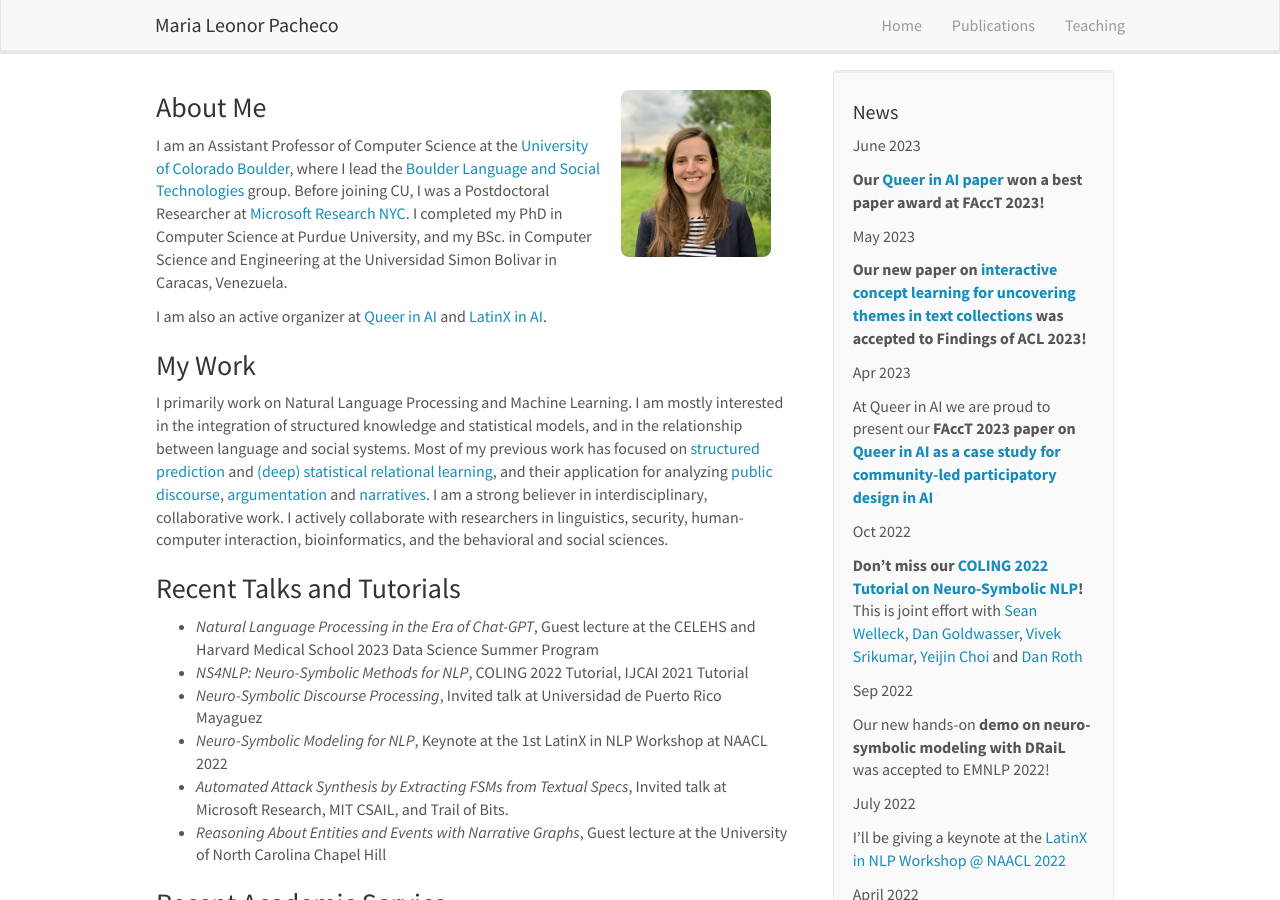
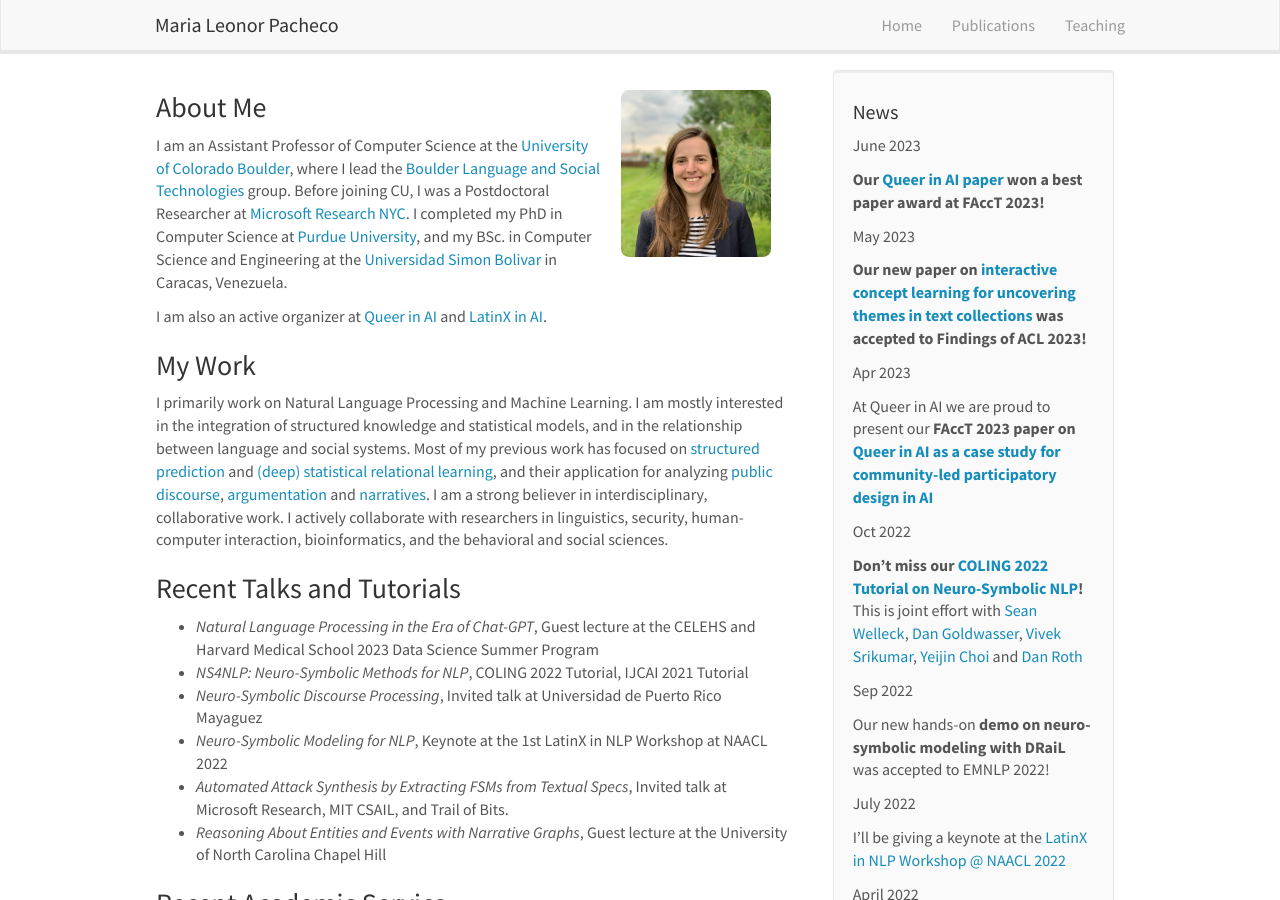
Before and after one commit to mlpacheco/mlpacheco.github.io, a Jekyll site: the page built from _pages/home.md, in a window 1280 px wide and 900 px high. Built offline with Jekyll 4.4.1, drawn with Linux system fonts in a browser that asks for light colours; nearby versions of some CDN libraries; part of the change alters nothing that is shown.

```diff
--- a/_pages/home.md
+++ b/_pages/home.md
@@ -9,7 +9,7 @@ permalink: /
 ### About Me
 
 I am an Assistant Professor of Computer Science at the [University of Colorado Boulder](https://www.colorado.edu/cs/), where I lead the [Boulder Language and Social Technologies](https://blast-cu.github.io/) group. Before joining CU, I was a Postdoctoral Researcher at [Microsoft Research
-NYC](https://www.microsoft.com/en-us/research/lab/microsoft-research-new-york/). I completed my PhD in Computer Science at Purdue University, and my BSc. in Computer Science and Engineering at the Universidad Simon Bolivar in Caracas, Venezuela.
+NYC](https://www.microsoft.com/en-us/research/lab/microsoft-research-new-york/). I completed my PhD in Computer Science at [Purdue University](https://www.cs.purdue.edu/), and my BSc. in Computer Science and Engineering at the [Universidad Simon Bolivar](http://www.usb.ve/) in Caracas, Venezuela.
 
 I am also an active organizer at [Queer in AI](https://www.queerinai.com/) and [LatinX in AI](https://www.latinxinai.org/).
 
```
